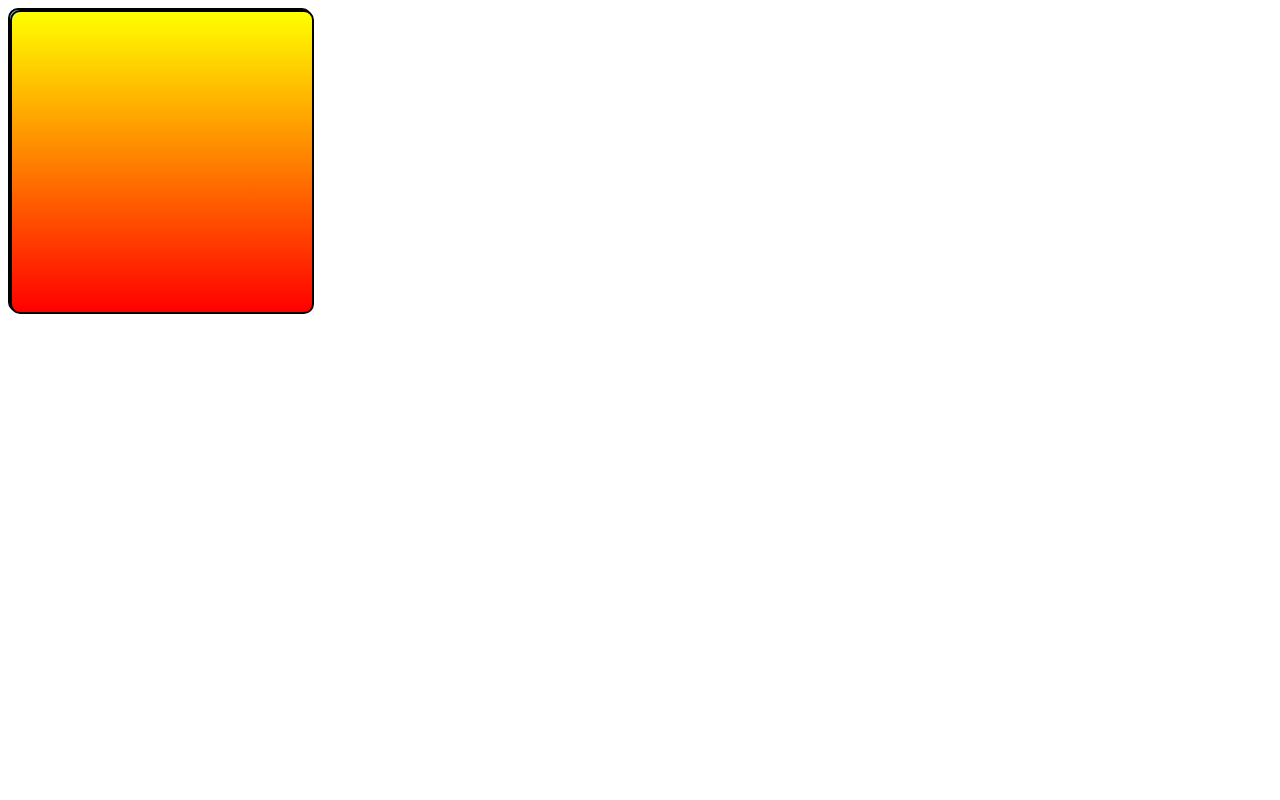
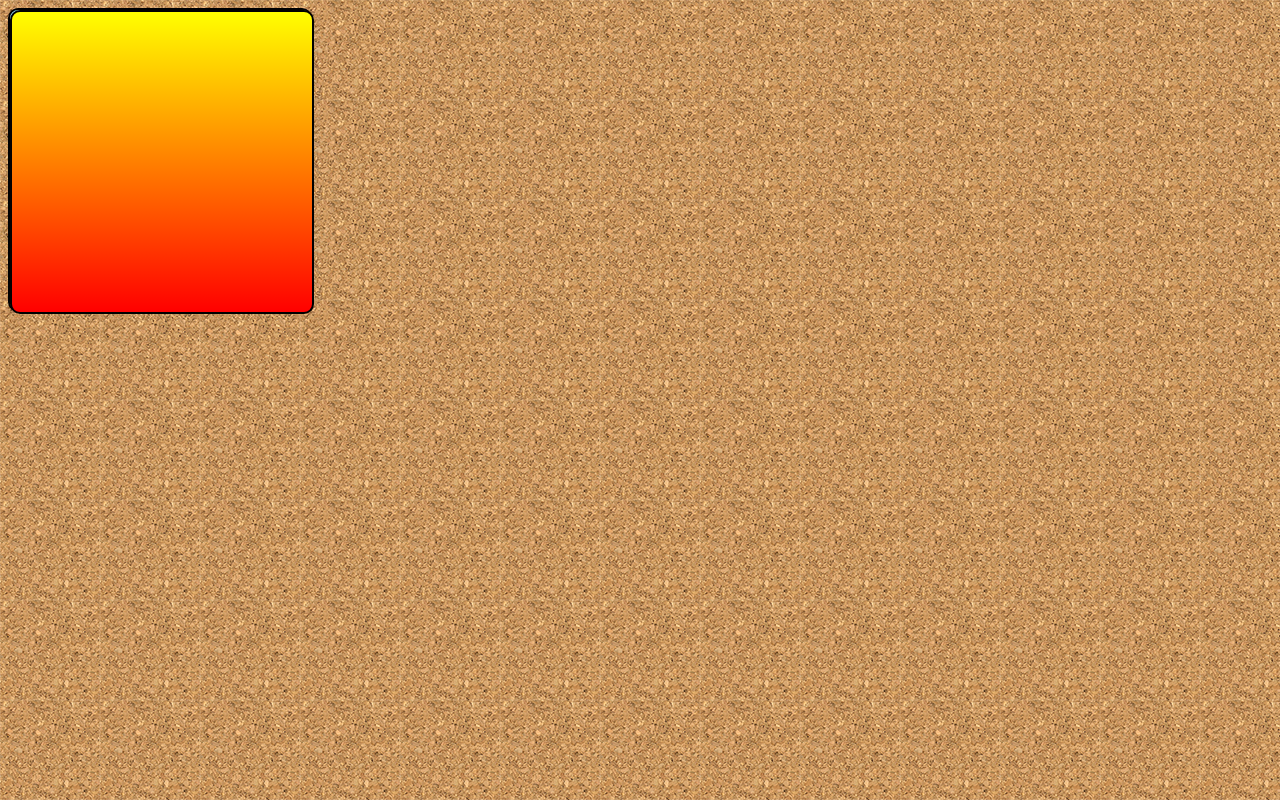
Before and after one commit to ketlenbjalex/estagio, a plain HTML site: page hello/indexm.html in a window 1280 px wide. Drawn offline with Linux system fonts and the light colour scheme.

Commit message:
index 49.html

```diff
--- a/hello/indexm.html
+++ b/hello/indexm.html
@@ -7,7 +7,7 @@
     <title>teste de imagem de fundo</title>
     <style>
         body{
-            background-image: url('imagens/pattern004.png');
+            background-image: url('pattern004.png');
         }
         div.quadrado{
             display: inline-block;
```
